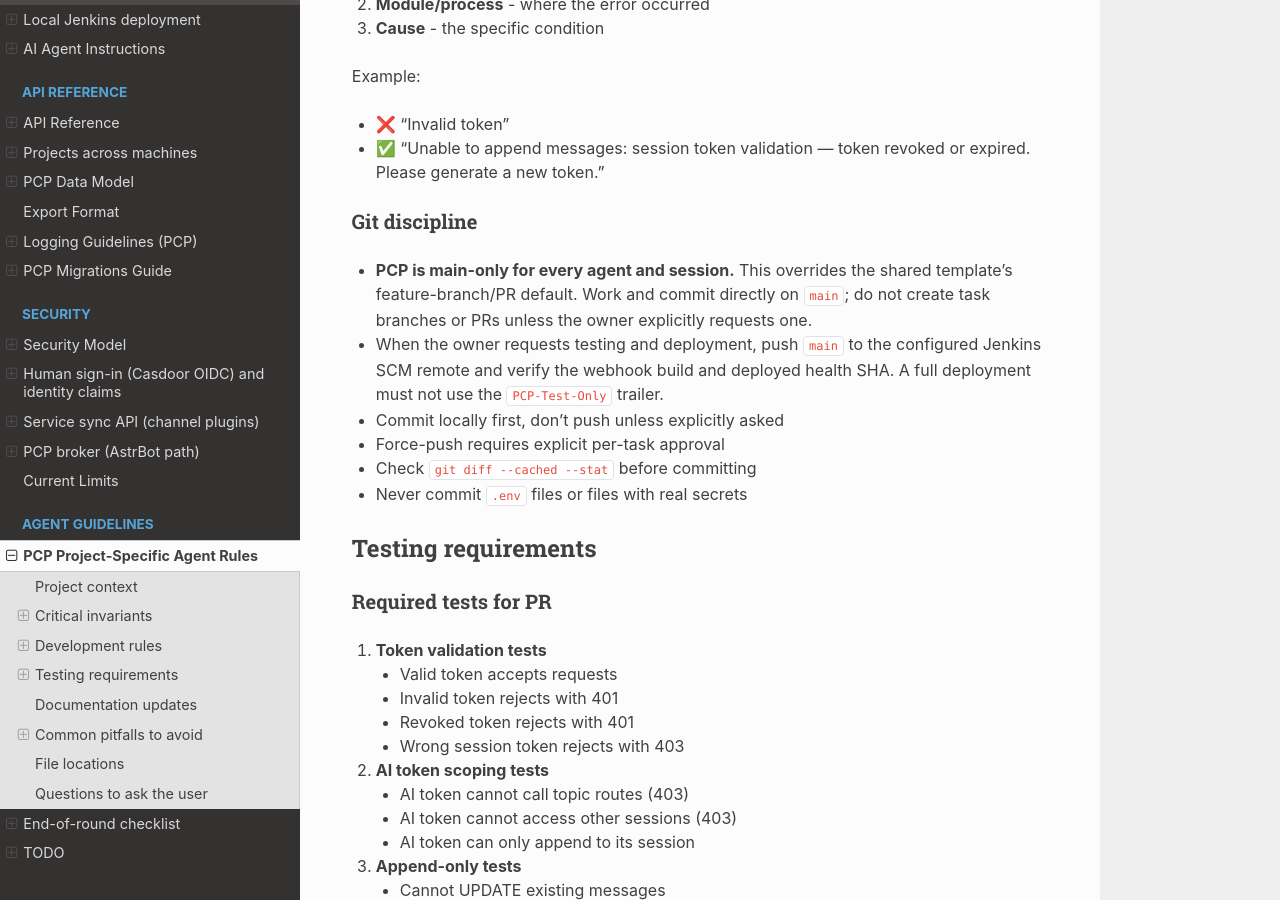
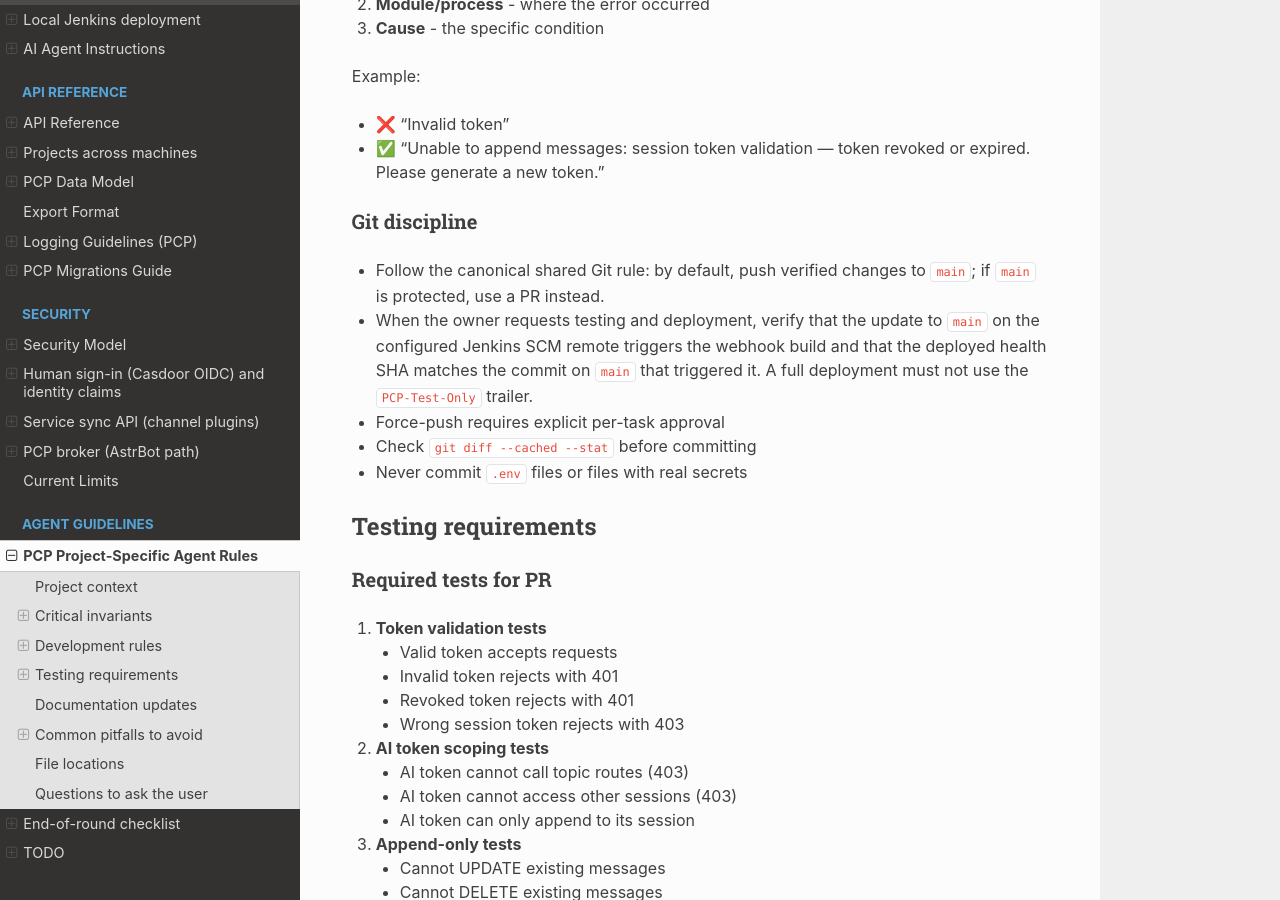
Before and after one commit to Nesbitt-bot/personal-context-protocol, a Sphinx documentation site: the page built from docs/AGENTS.md, in a window 1280 px wide and 900 px high, scrolled down 2167 px. Built offline with Sphinx 7.4.7 and the Read the Docs theme 3.1.0, drawn with Linux system fonts in a browser that asks for light colours; some of the changed text lies outside the part shown.

Commit message:
docs(agents): pin shared main and concurrency rules for PCP
PCP-Test-Only: true

```diff
--- a/docs/AGENTS.md
+++ b/docs/AGENTS.md
@@ -88,13 +88,12 @@ Example:
 
 ### Git discipline
 
-- **PCP is main-only for every agent and session.** This overrides the shared
-  template’s feature-branch/PR default. Work and commit directly on `main`;
-  do not create task branches or PRs unless the owner explicitly requests one.
-- When the owner requests testing and deployment, push `main` to the configured
-  Jenkins SCM remote and verify the webhook build and deployed health SHA.
+- Follow the canonical shared Git rule: by default, push verified changes to
+  `main`; if `main` is protected, use a PR instead.
+- When the owner requests testing and deployment, verify that the update to
+  `main` on the configured Jenkins SCM remote triggers the webhook build and
+  that the deployed health SHA matches the commit on `main` that triggered it.
   A full deployment must not use the `PCP-Test-Only` trailer.
-- Commit locally first, don't push unless explicitly asked
 - Force-push requires explicit per-task approval
 - Check `git diff --cached --stat` before committing
 - Never commit `.env` files or files with real secrets
@@ -227,9 +226,8 @@ ALTER TABLE messages ADD COLUMN metadata_json JSONB DEFAULT '{}';
 
 Before proceeding, if uncertain:
 
-1. "Should I push to GitHub or just commit locally?"
-2. "Is this scope correct, or should I focus on X first?"
-3. "Do you want me to run migrations locally to test?"
-4. "Should I write tests for this feature?"
+1. "Is this scope correct, or should I focus on X first?"
+2. "Do you want me to run migrations locally to test?"
+3. "Should I write tests for this feature?"
 
 When in doubt, ask. Better to clarify than to build the wrong thing.
```
